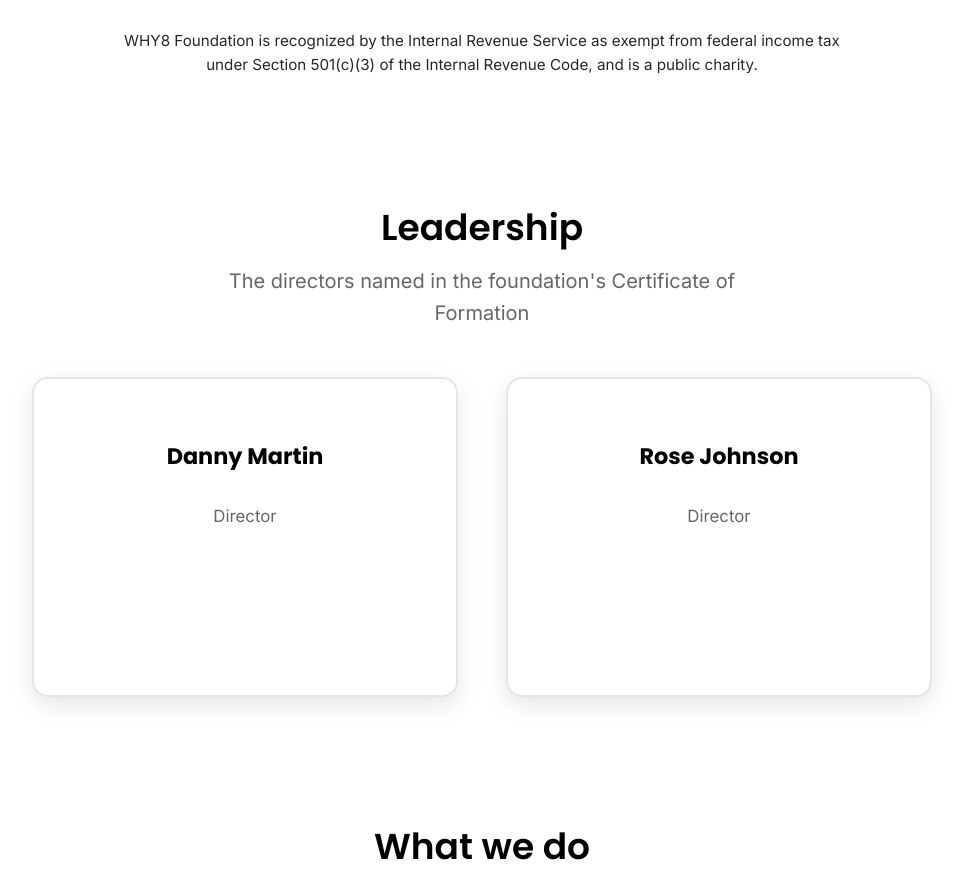
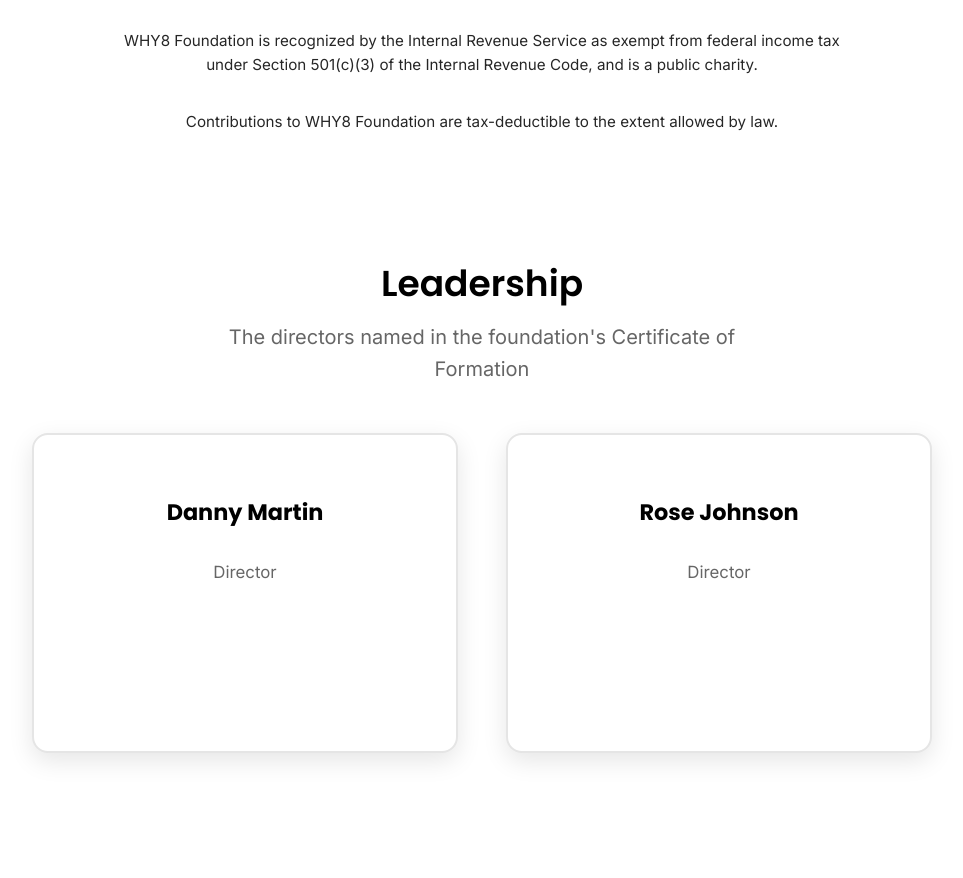
Before and after one commit to rosejohnson3923/why8-website, a website: page index.html in a window 1280 px wide. Shown: the part 1595-2473 px from the top of the page, without its empty margins (158-1121 px from the left). Drawn offline with Linux system fonts and the light colour scheme.

Commit message:
v1.6: deductibility sentence added (founder 2026-10-12; claim why8.irs.contribution-deductibility, ops 303); check:claims requires it

```diff
--- a/index.html
+++ b/index.html
@@ -90,7 +90,7 @@
     </section>
 
     <!-- Our Purpose — claim: why8.purpose.charter (ops 257), the statement verbatim; the entity line is claim
-         why8.entity.texas-nonprofit-corporation (ops 257). The federal tax-status line is claim why8.irs.501c3-determination (ops 302). Gifts / deductibility stay unsaid (why8.irs.contribution-deductibility is declared but its outward use is a founder ruling). -->
+         why8.entity.texas-nonprofit-corporation (ops 257). The federal tax-status line is claim why8.irs.501c3-determination (ops 302). The deductibility line is claim why8.irs.contribution-deductibility (ops 303). -->
     <section id="about" class="mission">
         <div class="container">
             <div class="section-header">
@@ -104,6 +104,8 @@
                 <p class="entity-line">WHY8 Foundation is a Texas nonprofit corporation (Texas Secretary of State file number 806794952).</p>
                 <!-- claim: why8.irs.501c3-determination (ops 302) -->
                 <p class="entity-line">WHY8 Foundation is recognized by the Internal Revenue Service as exempt from federal income tax under Section 501(c)(3) of the Internal Revenue Code, and is a public charity.</p>
+                <!-- claim: why8.irs.contribution-deductibility (ops 302; outward use ruled ops 303) -->
+                <p class="entity-line">Contributions to WHY8 Foundation are tax-deductible to the extent allowed by law.</p>
             </div>
         </div>
     </section>
--- a/package.json
+++ b/package.json
@@ -8,7 +8,7 @@
     "dev": "npx serve -s . -l 3004",
     "build": "echo 'Static site - no build required'",
     "sync:tokens": "cp ../esposure-brand-tokens/css/brand-tokens.css assets/css/ && cp ../esposure-brand-tokens/css/brands/why8.css assets/css/",
-    "check:claims": "! grep -rniE 'tax[- ]deductible|pending|being organized as|[0-9]+ FM [0-9]+|August 31|(formed|filed)[^.<]*(January|February|March|April|May|June|July|August|September|October|November|December) [0-9]|Form 1023|tiktok\\.com|why8[-_.]foundation' index.html privacy-policy.html && grep -q 'is a Texas nonprofit corporation (Texas Secretary of State file number 806794952).' index.html && grep -q 'is recognized by the Internal Revenue Service as exempt from federal income tax under Section 501(c)(3) of the Internal Revenue Code, and is a public charity.' index.html && [ \"$(grep -c 'why8foundation' index.html)\" -ge 3 ] && grep -qi 'youtube.com/@Why8Foundation' index.html"
+    "check:claims": "! grep -rniE 'pending|being organized as|[0-9]+ FM [0-9]+|August 31|(formed|filed)[^.<]*(January|February|March|April|May|June|July|August|September|October|November|December) [0-9]|Form 1023|tiktok\\.com|why8[-_.]foundation' index.html privacy-policy.html && grep -q 'is a Texas nonprofit corporation (Texas Secretary of State file number 806794952).' index.html && grep -q 'Contributions to WHY8 Foundation are tax-deductible to the extent allowed by law.' index.html && grep -q 'is recognized by the Internal Revenue Service as exempt from federal income tax under Section 501(c)(3) of the Internal Revenue Code, and is a public charity.' index.html && [ \"$(grep -c 'why8foundation' index.html)\" -ge 3 ] && grep -qi 'youtube.com/@Why8Foundation' index.html"
   },
   "repository": {
     "type": "git",
```
Also changed, not shown: README.md.
